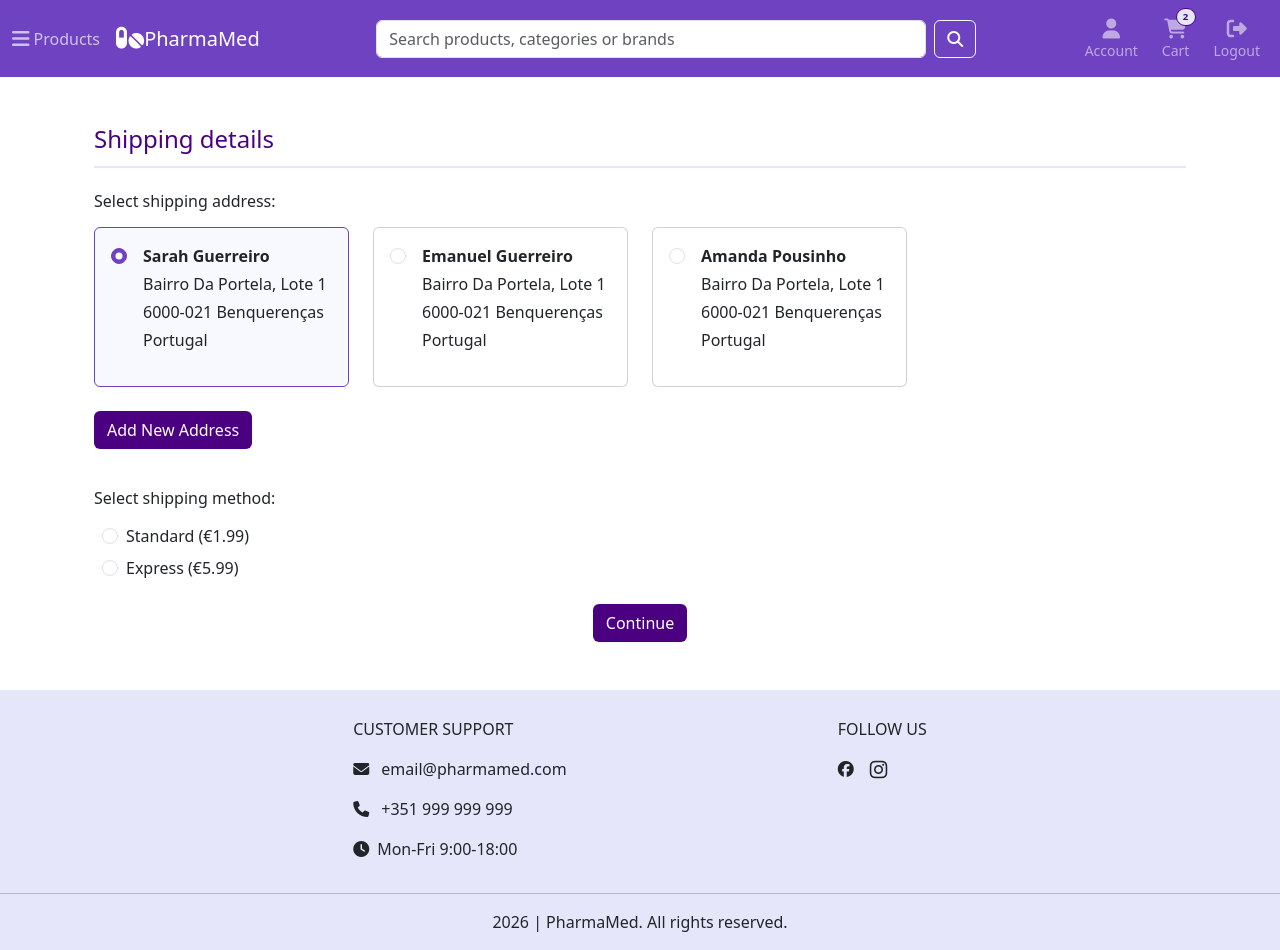
After one commit to sarah-guerreiro/PharmaMed, a Flask app: page /checkout in a window 1280 px wide. The commit adds this page. Run offline with Flask 3, Linux system fonts and the light colour scheme; a user stored in the database is signed in; data comes from the database, SQL or seed files in the repository; both versions use the stored data as it was after the commit; some libraries are stand-ins or nearby versions.

Commit message:
Added checkout and order summary routes and templates

```diff
--- a/app.py
+++ b/app.py
@@ -3,7 +3,7 @@ import math, os, re, secrets, sqlite3
 from datetime import datetime, timedelta, timezone
 from flask import abort, flash, Flask, jsonify, render_template, redirect, request, session, url_for
 from flask_login import LoginManager, login_required, login_user, current_user, logout_user, UserMixin
-from helpers import get_db, close_db, load_categories_menu, get_breadcrumb, price_filter, count_products, sorting, pagination, get_cart_count, add_to_session_cart, add_to_db_cart, get_cart_total, apply_cart_action
+from helpers import get_db, close_db, load_categories_menu, get_breadcrumb, price_filter, count_products, sorting, pagination, get_cart_count, add_to_session_cart, add_to_db_cart, get_cart_total, apply_cart_action, merge_carts
 from werkzeug.security import check_password_hash, generate_password_hash
 
 # Configure application
@@ -415,7 +415,9 @@ def register():
             # Insert user into database
             cursor = db.execute("""INSERT INTO users (first_name, last_name, email, password_hash) VALUES (?, ?, ?, ?)""", (first_name, last_name, email, password_hash))
 
+            # Get user id
             user_id = cursor.lastrowid
+
             db.commit()
 
         # Check if email already exists
@@ -425,6 +427,10 @@ def register():
 
         # Auto login after register
         login_user(User(user_id, email, first_name, last_name))
+
+        # Merge carts
+        merge_carts(db, user_id)
+
         flash("Account created successfully!", "success")
         return redirect(url_for("index"))
 
@@ -457,8 +463,7 @@ def login():
         db = get_db()
 
         # Query database for user id, email and password
-        cursor = db.execute("SELECT id, email, password_hash, first_name, last_name FROM users WHERE email = ?", (email,))
-        user = cursor.fetchone()
+        user = db.execute("SELECT id, email, password_hash, first_name, last_name FROM users WHERE email = ?", (email,)).fetchone()
 
         # Check if email exists and password is correct
         if user is None or not check_password_hash(user["password_hash"], password):
@@ -468,7 +473,9 @@ def login():
         # Remember which user has logged in
         login_user(User(user["id"], email, user["first_name"], user["last_name"]))
 
-        # Redirect user to index page
+        # Merge carts
+        merge_carts(db, user["id"])
+
         return redirect(url_for("index"))
 
     else:
@@ -1046,3 +1053,136 @@ def change_password():
 
     else:
         return render_template("account/security.html", active_page="security")
+
+@app.route("/checkout", methods=["GET", "POST"])
+@login_required
+def checkout():
+
+    # Connect to database
+    db = get_db()
+
+    # Get user addresses
+    addresses = db.execute("SELECT * FROM addresses WHERE user_id = ?", (current_user.id,)).fetchall()
+
+    # List of errors
+    address_error = {}
+    form_error = {}
+    shipping_error = {}
+
+    if request.method == "POST":
+
+        # Check if user wants to add a new address
+        adding_address = any([
+            request.form.get("full_name"),
+            request.form.get("address_line"),
+            request.form.get("postal_code"),
+            request.form.get("city"),
+            request.form.get("country")
+        ])
+
+        if adding_address:
+
+            # Get data from address form
+            full_name = request.form.get("full_name", "").strip().title()
+            address_line = request.form.get("address_line", "").strip().title()
+            postal_code = request.form.get("postal_code", "").strip()
+            city = request.form.get("city", "").strip().title()
+            country = request.form.get("country", "").strip().title()
+            is_default = 1 if request.form.get("is_default") else 0
+
+
+            # Input validation
+            if not full_name:
+                form_error["full_name"] = "Full name is required"
+            if not address_line:
+                form_error["address_line"] = "Address is required"
+            if not postal_code:
+                form_error["postal_code"] = "Postal code is required"
+            if not city:
+                form_error["city"] = "City is required"
+            if not country:
+                form_error["country"] = "Country is required"
+
+            if form_error:
+                addresses = db.execute("SELECT * FROM addresses WHERE user_id = ?", (current_user.id,)).fetchall()
+
+                return render_template("checkout.html", addresses=addresses, form_error=form_error)
+
+            # Reset existing addresses
+            if is_default:
+                db.execute("UPDATE addresses SET is_default = 0 WHERE user_id = ?", (current_user.id,))
+
+            # Auto-set first address to default
+            existing_addresses = db.execute("SELECT COUNT(*) FROM addresses WHERE user_id = ?", (current_user.id,)).fetchone()[0]
+
+            if existing_addresses == 0:
+                is_default = 1
+
+            # Insert new address into database
+            db.execute("""INSERT INTO addresses (user_id, full_name, address_line, postal_code, city, country, is_default) VALUES (?, ?, ?, ?, ?, ?, ?)""",
+                    (current_user.id, full_name, address_line, postal_code, city, country, is_default))
+
+            db.commit()
+
+            return redirect(url_for('checkout'))
+
+        else:
+            # Get address id and shipping method
+            address_id = request.form.get("address_id", "")
+            shipping_method = request.form.get("shipping_method", "")
+
+            # Check if user selected shipping address and method
+            if not address_id:
+                address_error["address"] = "Please select or add a shipping address"
+            if not shipping_method:
+                shipping_error["shipping"] = "Please select a shipping method"
+
+            if address_error or shipping_error:
+                addresses = db.execute("SELECT * FROM addresses WHERE user_id = ?", (current_user.id,)).fetchall()
+
+                return render_template("checkout.html", addresses=addresses, address_error=address_error, shipping_error=shipping_error)
+
+        # Store selected address id and shipping method
+        session["checkout"] = {
+            "address_id": address_id,
+            "shipping_method": shipping_method
+        }
+
+        return redirect(url_for("order_summary"))
+
+    else:
+        return render_template("checkout.html", addresses=addresses, address_error=address_error, shipping_error=shipping_error, form_error=form_error)
+
+@app.route("/order_summary")
+@login_required
+def order_summary():
+
+    # Connect to database
+    db = get_db()
+
+    # Get selected address id and shipping method on checkout
+    checkout = session.get("checkout")
+
+    if not checkout:
+        return redirect(url_for("checkout"))
+
+    address_id = checkout.get("address_id")
+    shipping_method = checkout.get("shipping_method")
+
+    # Get selected address
+    address = db.execute("SELECT * FROM addresses WHERE id = ? AND user_id = ?", (address_id, current_user.id)).fetchone()
+
+    if not address:
+        return redirect(url_for("checkout"))
+
+    # Get cart items
+    cart_items = db.execute("""SELECT p.name, p.price, p.image_url, ci.quantity, (p.price * ci.quantity) as total FROM cart_items ci JOIN cart c ON ci.cart_id = c.id
+                            JOIN products p ON ci.product_id = p.product_id WHERE c.user_id = ?""", (current_user.id,)).fetchall()
+
+    # Calculate totals
+    subtotal = sum(item["total"] for item in cart_items)
+    shipping_cost = 1.99 if shipping_method == "standard" else 5.99
+    total = subtotal + shipping_cost
+
+    return render_template("order_summary.html", address=address, cart_items=cart_items, subtotal=subtotal, shipping_cost=shipping_cost, total=total,
+                           shipping_method=shipping_method)
--- a/static/styles.css
+++ b/static/styles.css
@@ -276,7 +276,7 @@
   transition: 0.25s ease-in-out;
 }
 
-.product-image, #noOrders {
+.product-image, #noOrders, #emptyCart {
   max-width: 100%;
   max-height: 100%;
   object-fit: contain;
@@ -299,16 +299,16 @@
   color: black;
 }
 
-.card-text, .product-price {
+.card-text, .product-price, .subsection-header {
   color: #6f42c1;
 }
 
-.add-to-cart-btn, .login-btn, .register-btn, .forgot-password-btn, .reset-password-btn, .decrease-btn, .increase-btn, .buy-btn, #saveChangesBtn, #addAddressBtn, #saveAddressBtn, .change-password-btn {
+.add-to-cart-btn, .login-btn, .register-btn, .forgot-password-btn, .reset-password-btn, .decrease-btn, .increase-btn, .checkout-btn, #saveChangesBtn, #addAddressBtn, #saveAddressBtn, .change-password-btn, .continue-btn, .place-order-btn {
   background-color: #4B0082;
   color: white;
 }
 
-.add-to-cart-btn:hover, .login-btn:hover, .register-btn:hover, .forgot-password-btn:hover, .reset-password-btn:hover, .decrease-btn:hover, .increase-btn:hover, .buy-btn:hover, #saveChangesBtn:hover, #addAddressBtn:hover, #saveAddressBtn:hover, .change-password-btn:hover {
+.add-to-cart-btn:hover, .login-btn:hover, .register-btn:hover, .forgot-password-btn:hover, .reset-password-btn:hover, .decrease-btn:hover, .increase-btn:hover, .checkout-btn:hover, #saveChangesBtn:hover, #addAddressBtn:hover, #saveAddressBtn:hover, .change-password-btn:hover, .continue-btn:hover, .place-order-btn:hover {
   background-color: #6f42c1;
   color: white;
 }
@@ -680,8 +680,27 @@ h6 {
   border-left: solid 4px #4B0082;
 }
 
-.orders-image {
+.orders-image, .empty-cart-image {
   width: 150px;
   height: 150px;
   margin: auto;
 }
+
+.address-card{
+  cursor: pointer;
+}
+
+.address-card:has(input[type="radio"]:checked) {
+    border: solid 1px #6f42c1;
+    background-color: #F8F8FF;
+}
+
+.order-card {
+  background-color: #F8F8FF;
+}
+
+.order-item-image {
+  height: 100px;
+  width: 100px;
+  margin: auto;
+}
--- /dev/null
+++ b/templates/checkout.html
@@ -0,0 +1,154 @@
+{% extends "layout.html" %}
+
+{% block title %}
+    Checkout
+{% endblock %}
+
+{% block main %}
+
+<div class="container my-5 px-4">
+    <div class="section-header pb-1">
+        <h4 >Shipping details</h4>
+    </div>
+    <form method="POST" action="{{ url_for('checkout') }}">
+
+        <!-- Shipping address -->
+        <h6 class="pt-4 pb-2">Select shipping address:</h6>
+
+        {% set address_error = address_error | default({}) %}
+        {% if address_error %}
+            <div class="text-danger small mb-3">
+                {{ address_error.address }}
+            </div>
+        {% endif %}
+
+        {% if addresses %}
+            <div class="row">
+                {% for address in addresses %}
+                    <div class="col-12 col-md-4 col-xl-3 mb-3">
+                        <div class="card address-card p-3">
+                            <div class="form-check">
+                                <input type="radio" name="address_id" value="{{ address.id }}" class="form-check-input me-2" id="address-{{ address.id }}" {% if request.form.get('address_id') == address.id|string or address.is_default %}checked{% endif %}>
+                                <label class="form-check-label ps-2" for="address-{{ address.id }}">
+                                    <div class="mb-1">
+                                        <strong>{{ address.full_name }}</strong>
+                                    </div>
+                                    <p class="mb-1">{{ address.address_line }}</p>
+                                    <p class="mb-1">{{ address.postal_code }} {{ address.city }}</p>
+                                    <p>{{ address.country }}</p>
+                                </label>
+                            </div>
+                        </div>
+                    </div>
+                {% endfor %}
+            </div>
+        {% endif %}
+
+        <button type="button" id="addAddressBtn" class="btn mt-2 mb-3">
+            Add New Address
+        </button>
+
+        <!-- Add address -->
+        {% set form_error = form_error | default({}) %}
+        <div id="addressForm" class="card p-4 mt-2 {% if form_error %}d-block{% else %}d-none{% endif %}">
+            <div class="row">
+                <div class="col-12 col-md-4 mb-3">
+                {% set full_name_error = form_error.get('full_name') %}
+                    <input name="full_name" class="form-control {% if full_name_error %}is-invalid{% endif %}" placeholder="Full name" value="{{ request.form.get('full_name', '') }}">
+                    {% if full_name_error %}
+                        <div class="invalid-feedback">
+                            {{ full_name_error }}
+                        </div>
+                    {% endif %}
+                </div>
+                <div class="col-12 col-md-8 mb-3">
+                {% set address_line_error = form_error.get('address_line') %}
+                    <input name="address_line" class="form-control {% if address_line_error %}is-invalid{% endif %}" placeholder="Address" value="{{ request.form.get('address_line', '') }}">
+                    {% if address_line_error %}
+                        <div class="invalid-feedback">
+                            {{ address_line_error }}
+                        </div>
+                    {% endif %}
+                </div>
+                <div class="col-12 col-md-4 mb-3">
+                {% set postal_code_error = form_error.get('postal_code') %}
+                    <input name="postal_code" class="form-control {% if postal_code_error %}is-invalid{% endif %}" placeholder="Postal Code" value="{{ request.form.get('postal_code', '') }}">
+                    {% if postal_code_error %}
+                        <div class="invalid-feedback">
+                            {{ postal_code_error }}
+                        </div>
+                    {% endif %}
+                </div>
+                <div class="col-12 col-md-4 mb-3">
+                {% set city_error = form_error.get('city') %}
+                    <input name="city" class="form-control {% if city_error %}is-invalid{% endif %}" placeholder="City" value="{{ request.form.get('city', '') }}">
+                    {% if city_error %}
+                        <div class="invalid-feedback">
+                            {{ city_error }}
+                        </div>
+                    {% endif %}
+                </div>
+                <div class="col-12 col-md-4 mb-3">
+                {% set country_error = form_error.get('country') %}
+                    <input name="country" class="form-control {% if country_error %}is-invalid{% endif %}" placeholder="Country" value="{{ request.form.get('country', '') }}">
+                    {% if country_error %}
+                        <div class="invalid-feedback">
+                            {{ country_error }}
+                        </div>
+                    {% endif %}
+                </div>
+                <div class="form-check ms-3 mb-4 mb-md-2">
+                    <input type="checkbox" name="is_default" class="form-check-input" id="defaultCheck" {% if request.form.get('is_default') %}checked{% endif %}>
+                    <label class="form-check-label" for="defaultCheck">
+                        Set as default address
+                    </label>
+                </div>
+                <div class="col-12 text-center">
+                    <button id="saveAddressBtn" class="btn">Save Address</button>
+                </div>
+            </div>
+        </div>
+
+        <!-- Shipping method -->
+        <h6 class="pt-4 pb-2">Select shipping method:</h6>
+
+        {% set shipping_error = shipping_error | default({}) %}
+        {% if shipping_error %}
+            <div class="text-danger small mb-3">
+                {{ shipping_error.shipping }}
+            </div>
+        {% endif %}
+
+        <div class="form-check ms-2 mb-2">
+            <input class="form-check-input" type="radio" name="shipping_method" value="standard" id="standardShipping" {% if request.form.get('shipping_method') == 'standard' %}checked{% endif %}>
+            <label class="form-check-label" for="standardShipping">
+                Standard (€1.99)
+            </label>
+        </div>
+        <div class="form-check ms-2">
+            <input class="form-check-input" type="radio" name="shipping_method" value="express" id="expressShipping" {% if request.form.get('shipping_method') == 'express' %}checked{% endif %}>
+            <label class="form-check-label" for="expressShipping">
+                Express (€5.99)
+            </label>
+        </div>
+
+        <!-- Confirm button -->
+        <div class="mt-4 text-center">
+            <button class="btn continue-btn">Continue</button>
+        </div>
+    </form>
+</div>
+
+<script>
+
+    document.addEventListener("DOMContentLoaded", function () {
+
+        // Display address form when "add address" button is clicked
+        document.getElementById("addAddressBtn").addEventListener("click", function() {
+            document.getElementById("addressForm").classList.toggle("d-none");
+        });
+    });
+
+</script>
+
+{% endblock %}
--- a/templates/layout.html
+++ b/templates/layout.html
@@ -97,7 +97,7 @@
                 <!-- Search form -->
                 <div class="search-form w-100 order-2 order-md-1 mt-2 mt-md-0 mx-md-3">
                     <form class="d-flex" role="search" method="GET" action="/search" data-bs-theme="light">
-                        <input class="form-control me-2" type="search" name="search_query" placeholder="Search products, categories or brands" aria-label="Search">
+                        <input class="form-control me-2" type="search" name="search_query" placeholder="Search products, categories or brands" aria-label="Search" autocomplete="off">
                         <button class="btn btn-outline-light" type="submit">
                             <i class="fa-solid fa-magnifying-glass"></i>
                         </button>
```
Also changed, not shown: helpers.py (+50 -0 lines), templates/account/profile.html (+5 -2 lines), templates/cart.html (+22 -9 lines), templates/order_summary.html (added, +103 -0 lines), pharmamed.db.
